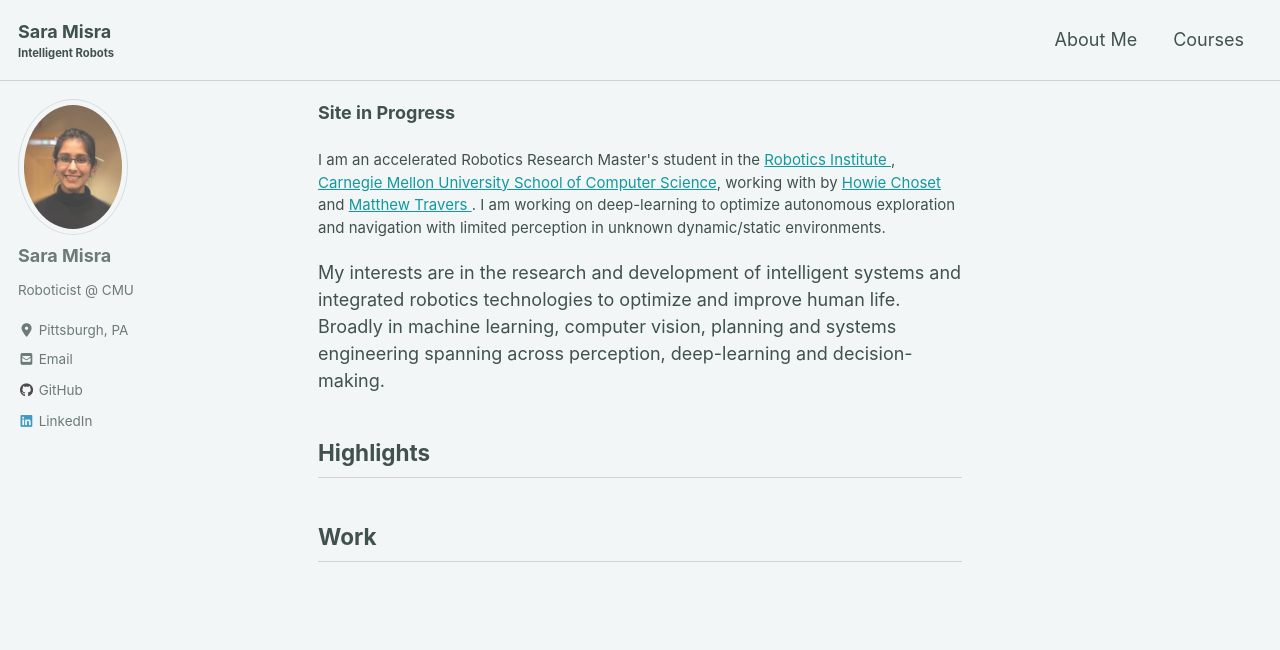
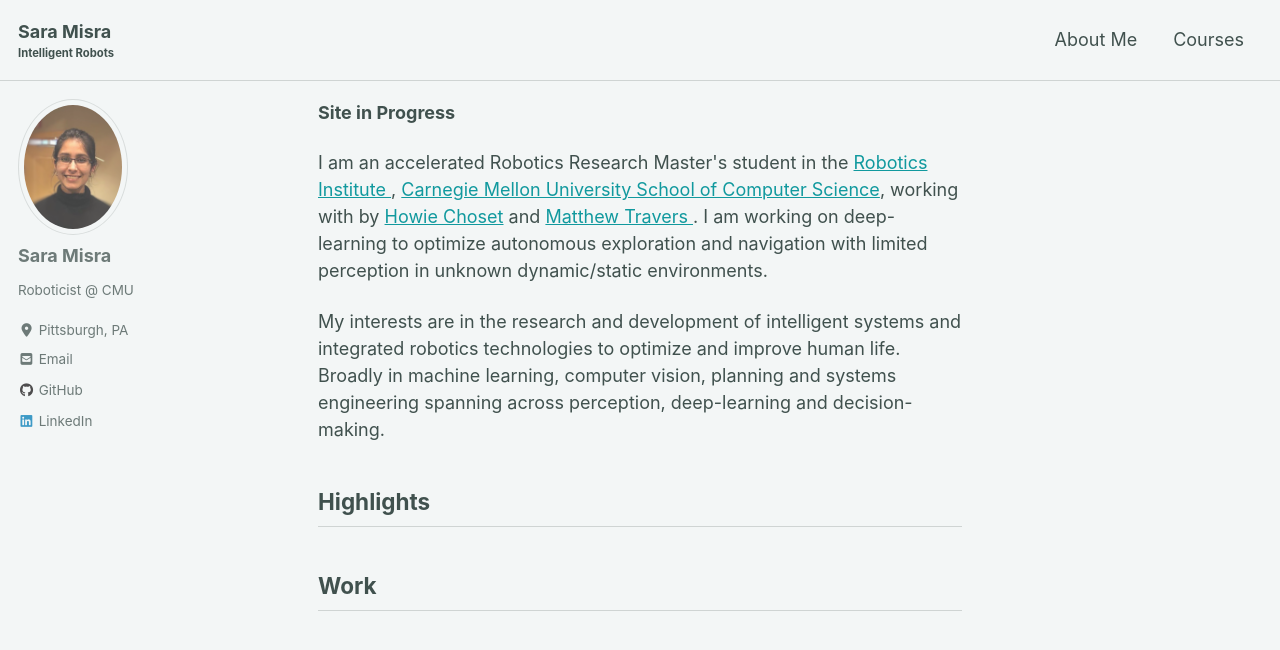
Before and after one commit to saram1sra/saram1sra.github.io, a Jekyll site: the page built from index.html, in a window 1280 px wide and 900 px high. Shown: the top 650 px of the window. Built offline with Jekyll 4.4.1, drawn with Linux system fonts in a browser that asks for light colours; cached includes are drawn as plain includes; nearby versions of some CDN libraries; the list of posts is cut into pages by our own code.

Commit message:
experimenting with fonts

```diff
--- a/index.html
+++ b/index.html
@@ -5,7 +5,7 @@
 
 <p><b>Site in Progress</b></p>
 
-<p style="font-size:15px">
+<p >
 
 I am an accelerated Robotics Research Master's student in the <a href='https://www.ri.cmu.edu/'>Robotics Institute </a>,
 <a href='https://www.cs.cmu.edu/'>Carnegie Mellon University School of Computer Science</a>,
```
